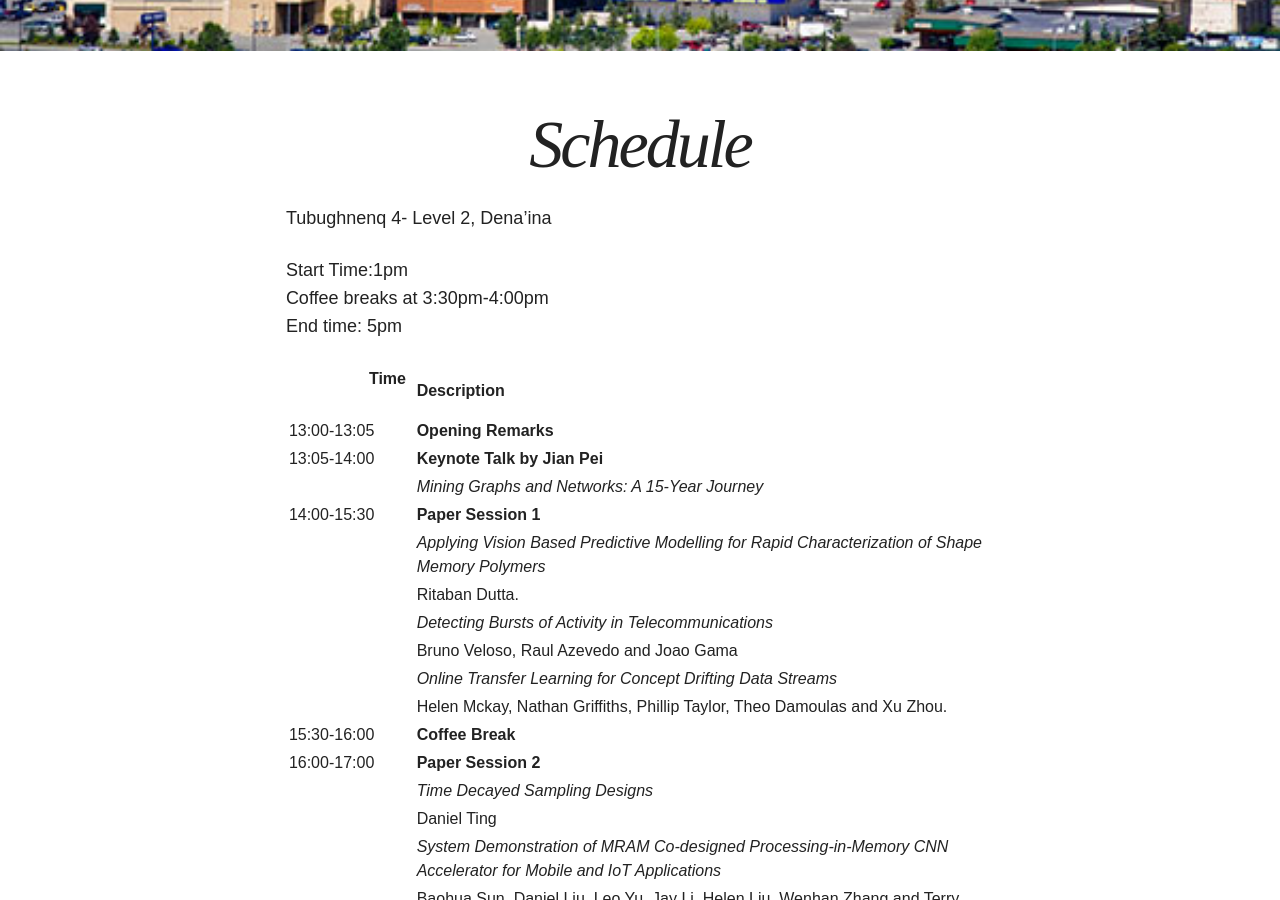
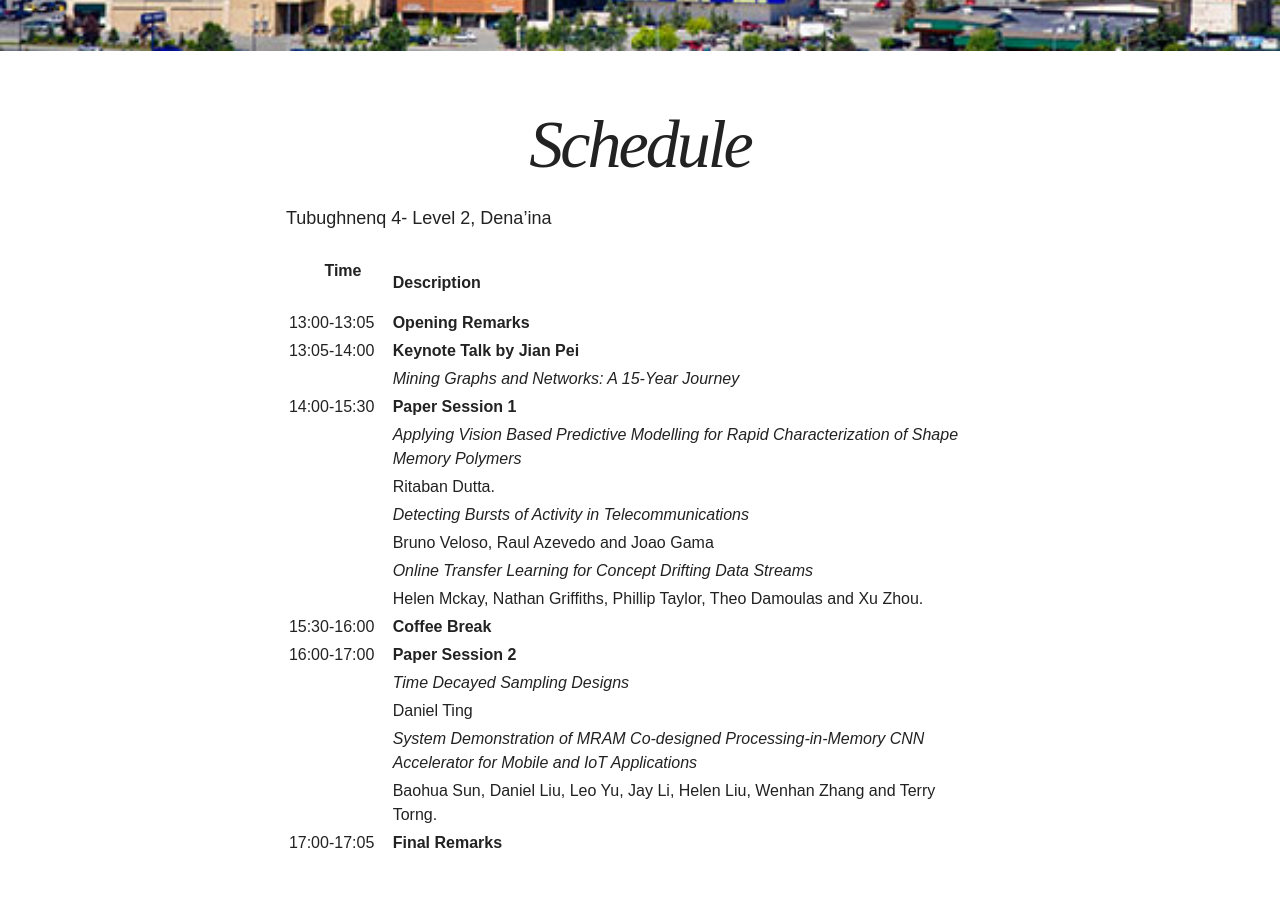
Before and after one commit to bigmine/bigmine19, a Jekyll site: the page built from schedule.md, in a window 1280 px wide and 900 px high, scrolled down 941 px. Built offline with Jekyll 4.4.1, drawn with Linux system fonts in a browser that asks for light colours; nearby versions of some CDN libraries.

Commit message:
Update schedule.md

```diff
--- a/schedule.md
+++ b/schedule.md
@@ -7,11 +7,8 @@ image:
 
 Tubughnenq 4- Level 2, Dena’ina
 
-Start Time:1pm
-Coffee breaks at 3:30pm-4:00pm
-End time: 5pm
 
-| &nbsp; &nbsp; &nbsp; &nbsp; &nbsp; &nbsp; &nbsp; &nbsp; &nbsp;  Time &nbsp;&nbsp; &nbsp; &nbsp; &nbsp; &nbsp; &nbsp; | Description |
+| &nbsp; &nbsp; &nbsp; &nbsp; Time &nbsp;&nbsp; &nbsp; &nbsp; &nbsp; &nbsp; &nbsp; | Description |
 | :---  | :---  |
 | 13:00-13:05 | **Opening Remarks** |
 | 13:05-14:00 | **Keynote Talk by Jian Pei**  |
```
